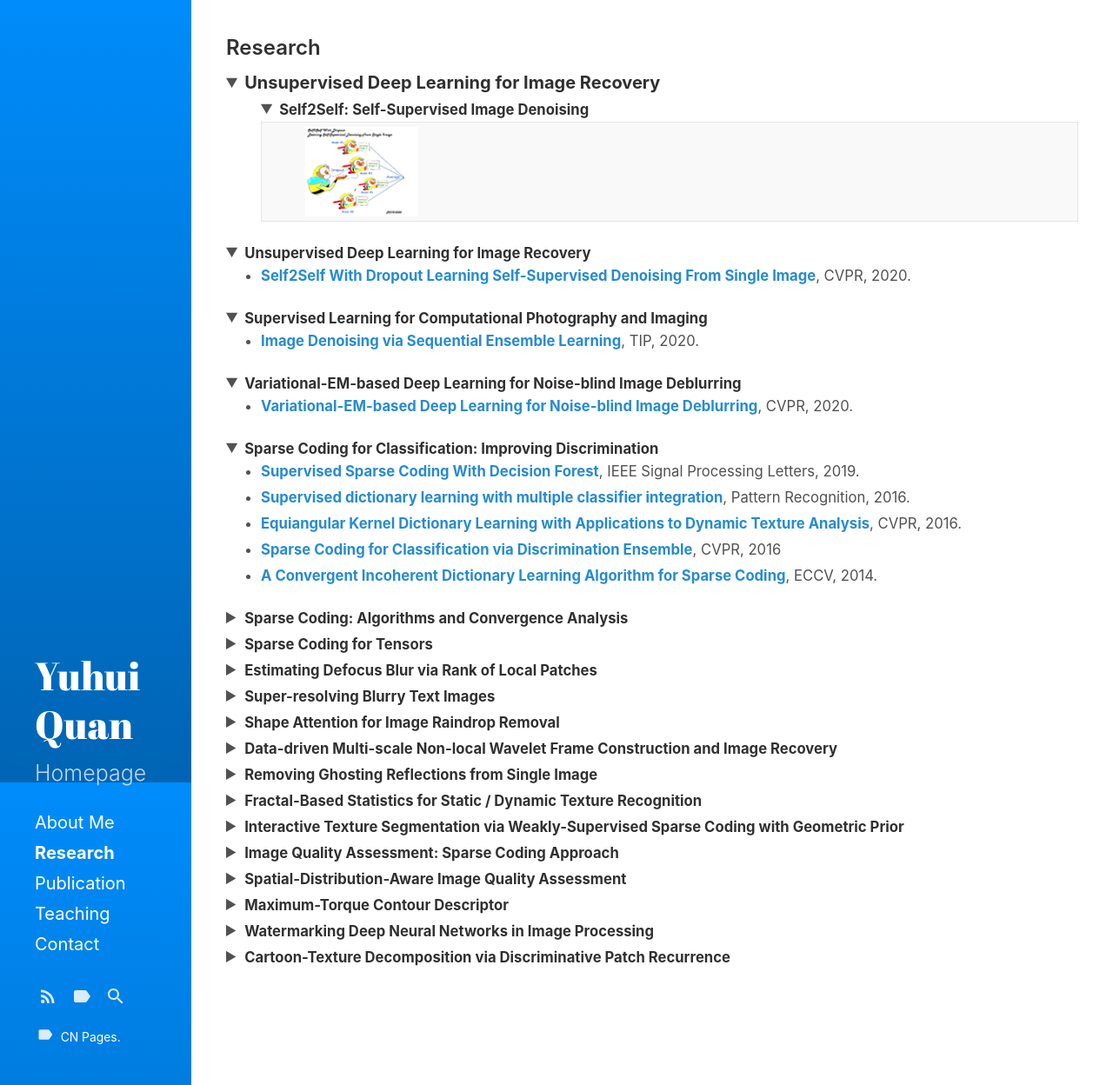
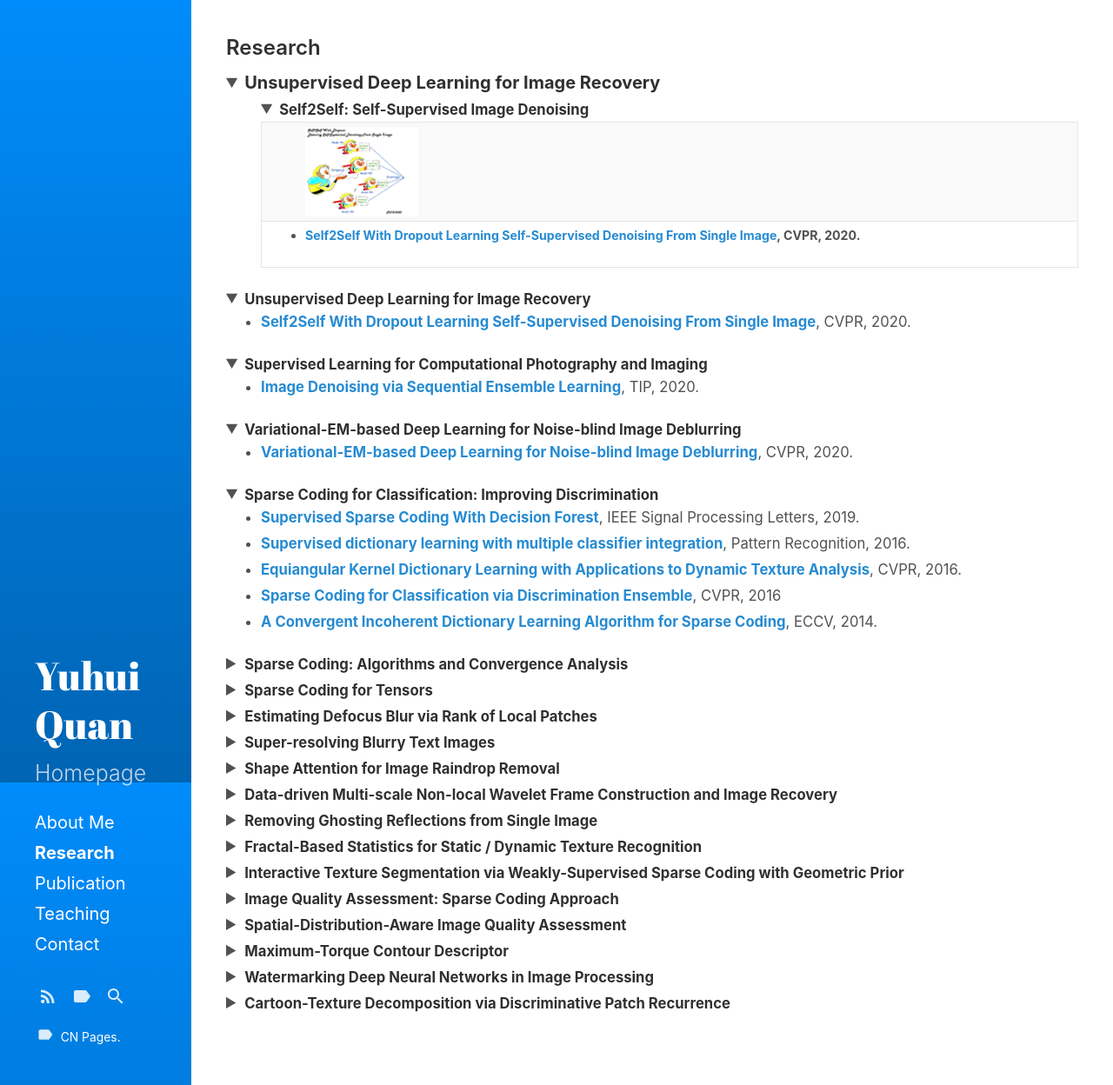
Before and after one commit to Dofboom/Dofboom.github.io, a Jekyll site: the page built from research.md, in a window 1280 px wide and 1248 px high. Shown: the whole window at 87% size. Built offline with Jekyll 4.4.1, drawn with Linux system fonts in a browser that asks for light colours.

Commit message:
Update research.md

```diff
--- a/research.md
+++ b/research.md
@@ -17,11 +17,18 @@ sidebar_link: true
 
 <table>
 <tbody>
+<tr>
+ <th>
+  <ul>
+   <img src="https://github.com/Dofboom/Dofboom.github.io/raw/master/images/r_im1.png" alt="" width="130" align="left" />
+  </ul>
+ </th>
+</tr>
 
 <tr>
  <th>
   <ul>
-   <img src="https://github.com/Dofboom/Dofboom.github.io/raw/master/images/r_im1.png" alt="" width="130" align="left" />
+   <li type="disc"><strong><a href="https://github.com/csyhquan/csyhquan.github.io/raw/master/manuscript/20x-cvpr-Self2Self%20With%20Dropout%20Learning%20Self-Supervised%20Denoising%20From%20Single%20Image.pdf">Self2Self With Dropout Learning Self-Supervised Denoising From Single Image</a></strong>, CVPR, 2020.</li>
   </ul>
  </th>
 </tr>
```
